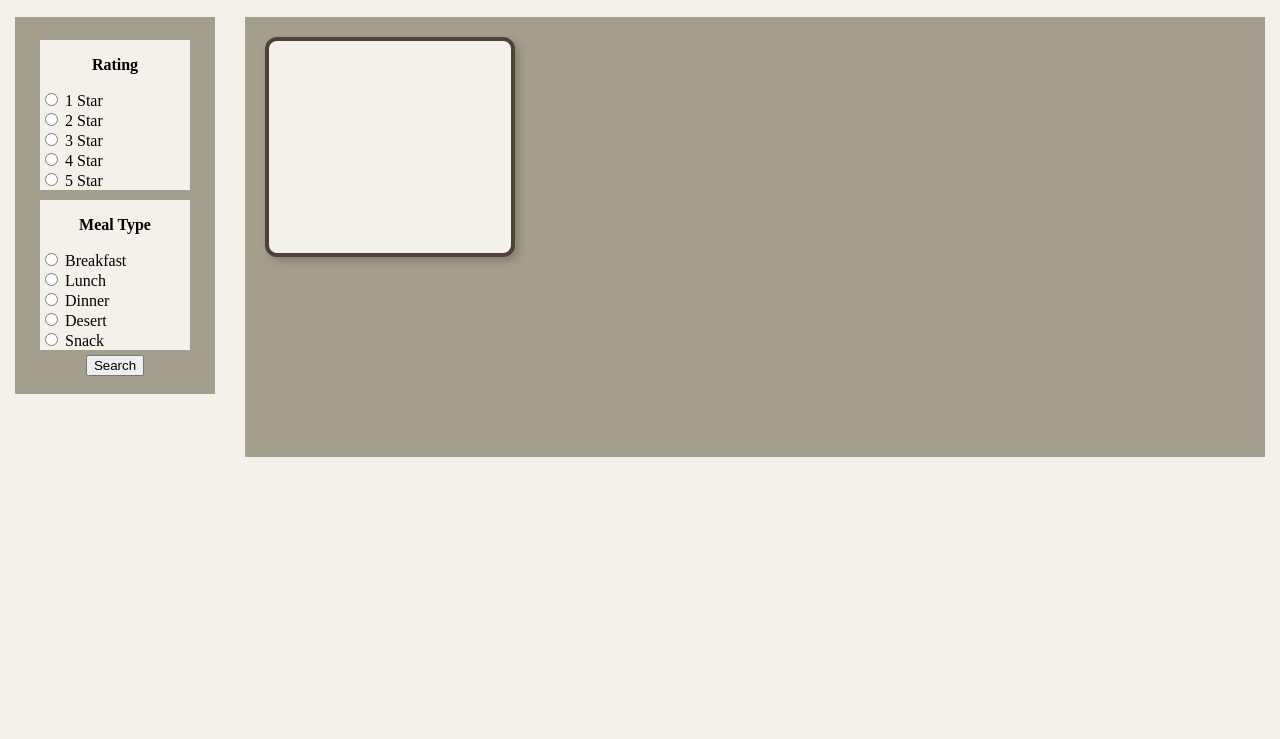
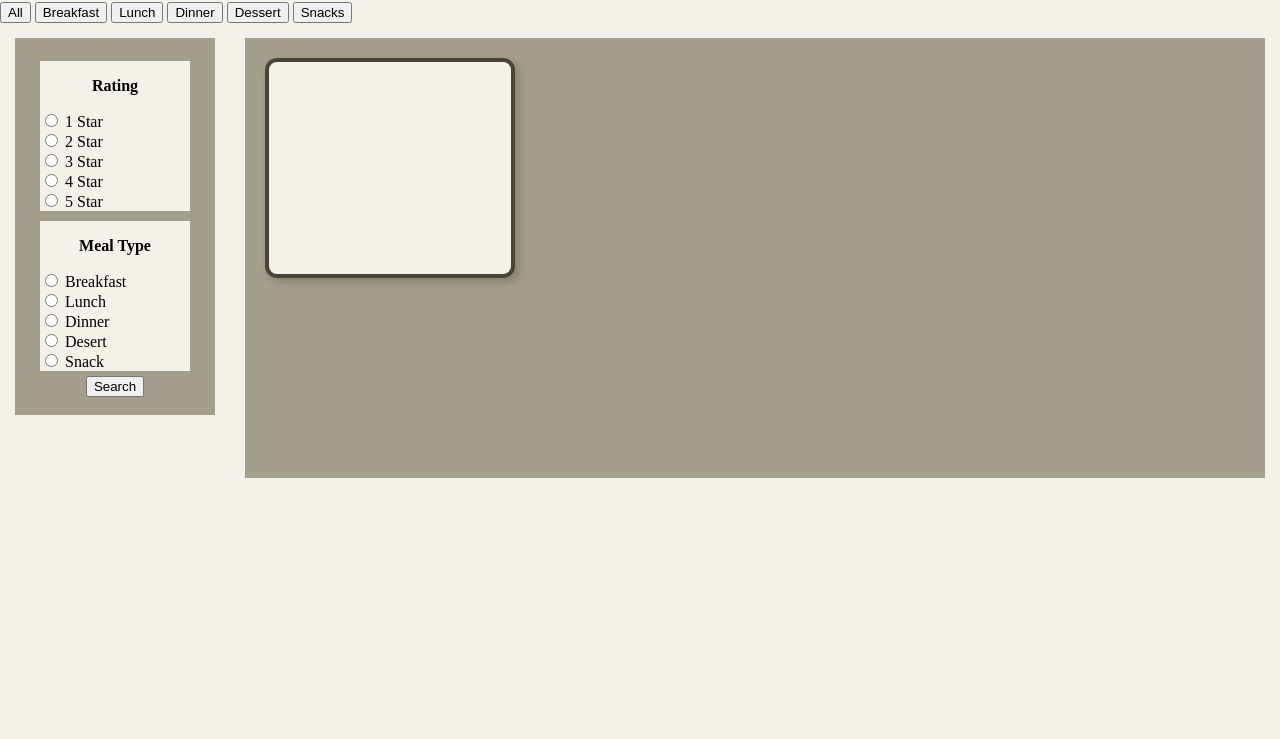
Before and after one commit to hunter-byte-afk/ReciMe, a website: page html/pantry.html in a window 1280 px wide. Shown: the part 61-800 px from the top of the page. Drawn offline with Linux system fonts and the light colour scheme; no server answers.

Commit message:
Update pantry.html
- possible general btn functions (may not use for final)

```diff
--- a/html/pantry.html
+++ b/html/pantry.html
@@ -61,6 +61,16 @@
 
             </div>
 
+        </div>
+
+        <!-- Basic search buttons -->
+        <div class = basicFilter>
+            <button onclick = "filterClasses('all')"> All </button>
+            <button onclick = "filterClasses('breakfast')"> Breakfast </button>
+            <button onclick = "filterClasses('lunch')"> Lunch </button>
+            <button onclick = "filterClasses('dinner')"> Dinner </button>
+            <button onclick = "filterClasses('dessert')"> Dessert </button>
+            <button onclick = "filterClasses('snack')"> Snacks </button>
         </div>
 
         <div class = "pantry">
```
